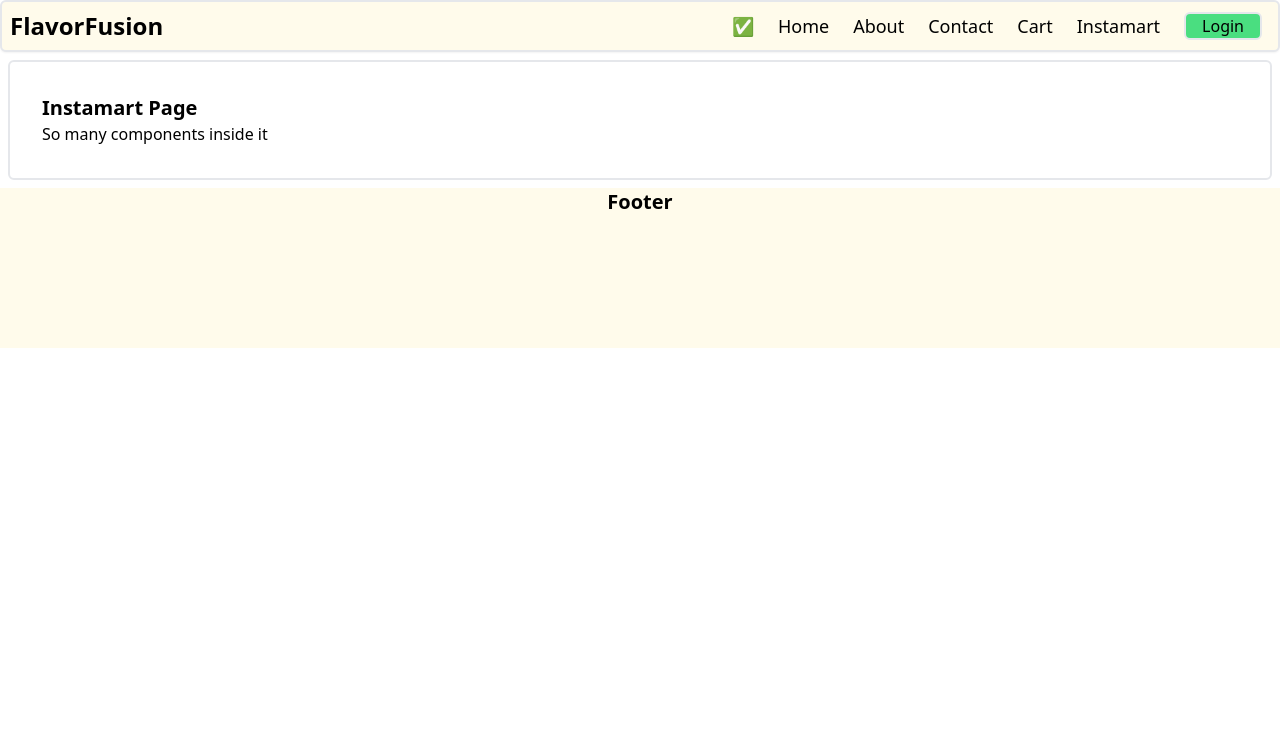
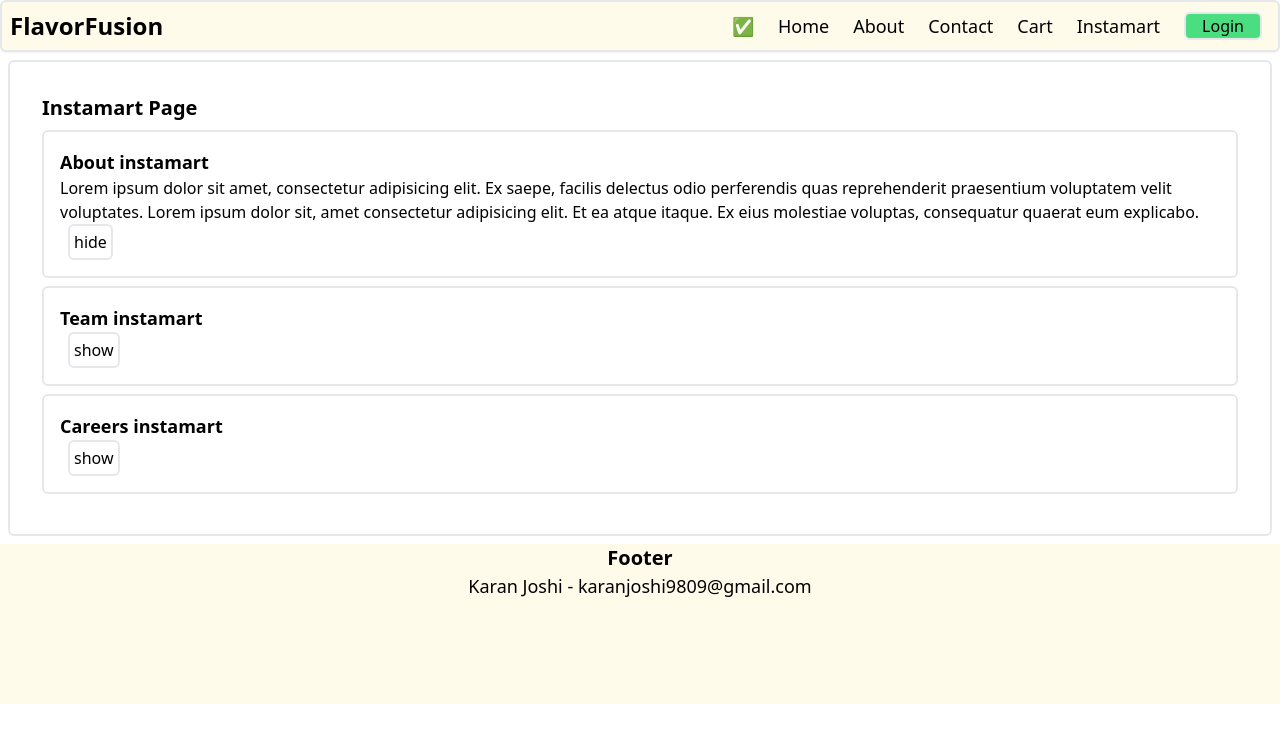
Before and after one commit to Karanjoshi9809/Namaste-React, a React (Vite) app: page /instamart in a window 1280 px wide. Shown: the top 742 px of the page. Built offline with nearby package versions, Linux system fonts and the light colour scheme.

Commit message:
Implemented accordian in Instamart page and learned about context API in React

```diff
--- a/src/App.js
+++ b/src/App.js
@@ -1,13 +1,21 @@
 import Header from './components/Header'
 import Footer from './components/Footer'
 import { Outlet } from 'react-router-dom';
+import { useState } from 'react';
+import UserContext from './utils/UserContext';
 
 function App() {
+    const [user, setUser] = useState({
+        username: "Karan Joshi",
+        email: "karanjoshi9809@gmail.com"
+    })
     return (
         <>
-            <Header />
-            <Outlet />
-            <Footer />
+            <UserContext.Provider value={{user : user}}>
+                <Header />
+                <Outlet />
+                <Footer />
+            </UserContext.Provider>
         </>
     );
 }
--- a/src/components/Footer.js
+++ b/src/components/Footer.js
@@ -1,7 +1,12 @@
+import { useContext } from "react"
+import UserContext from "../utils/UserContext"
+
 const Footer = () => {
+    const { user } = useContext(UserContext)
     return (
         <div id="footer" className="w-full h-[10rem] bg-amber-50 sticky top-0">
             <p className="text-xl font-bold text-center">Footer</p>
+            <p className="text-lg text-center">{user.username} - {user.email}</p>
         </div>
     )
 }
--- a/src/components/Instamart.js
+++ b/src/components/Instamart.js
@@ -1,8 +1,59 @@
+import { useState } from "react"
+
+const Section = ({ title, description, isVisible, component, setIsVisible }) => {
+    return (
+        <div className="border-2 rounded-md p-4 my-2">
+            <h1 className="font-bold text-lg">{title}</h1>
+            {isVisible ?
+                <>
+                    <p>{description}</p>
+                    <button
+                        className="border-2 p-1 mx-2 rounded-md"
+                        onClick={() => setIsVisible("")}
+                    >
+                        hide
+                    </button>
+                </>
+                :
+                <button
+                    className="border-2 p-1 mx-2 rounded-md"
+                    onClick={() => setIsVisible(component)}
+                >
+                    show
+                </button>
+            }
+
+
+        </div>
+    )
+}
+
 function Instamart() {
+    const [visibleSection, setVisibleSection] = useState("about")
     return (
         <div id="instamart" className="border-2 m-2 rounded-md p-8">
             <h1 className="font-bold text-xl">Instamart Page</h1>
-            <h2>So many components inside it</h2>
+            <Section
+                title='About instamart'
+                description='Lorem ipsum dolor sit amet, consectetur adipisicing elit. Ex saepe, facilis delectus odio perferendis quas reprehenderit praesentium voluptatem velit voluptates. Lorem ipsum dolor sit, amet consectetur adipisicing elit. Et ea atque itaque. Ex eius molestiae voluptas, consequatur quaerat eum explicabo.'
+                isVisible={visibleSection === "about"}
+                component="about"
+                setIsVisible={setVisibleSection}
+            />
+            <Section
+                title='Team instamart'
+                description='Lorem ipsum dolor sit amet, consectetur adipisicing elit. Ex saepe, facilis delectus odio perferendis quas reprehenderit praesentium voluptatem velit voluptates. Lorem ipsum dolor sit, amet consectetur adipisicing elit. Et ea atque itaque. Ex eius molestiae voluptas, consequatur quaerat eum explicabo.'
+                isVisible={visibleSection === "team"}
+                component="team"
+                setIsVisible={setVisibleSection}
+            />
+            <Section
+                title='Careers instamart'
+                description='Lorem ipsum dolor sit amet, consectetur adipisicing elit. Ex saepe, facilis delectus odio perferendis quas reprehenderit praesentium voluptatem velit voluptates. Lorem ipsum dolor sit, amet consectetur adipisicing elit. Et ea atque itaque. Ex eius molestiae voluptas, consequatur quaerat eum explicabo.'
+                isVisible={visibleSection === "career"}
+                component="career"
+                setIsVisible={setVisibleSection}
+            />
         </div>
     )
 }
--- a/src/components/RestaurantMenu.js
+++ b/src/components/RestaurantMenu.js
@@ -6,22 +6,46 @@ function RestaurantMenu() {
 
     const { id } = useParams();
 
-    const {restaurant, menuItems} = useRestaurant(id)
+    const { restaurant, menuItems } = useRestaurant(id)
 
     return (
-        <div className="restaurant-menu">
-            <div className="restaurant-summarry">
-                <h1>{`Restaurant : ${id}`}</h1>
-                <img src={IMG_CDN_URL + restaurant?.cloudinaryImageId} />
-                <h2>{restaurant?.name}</h2>
-                <h3>{restaurant?.city}</h3>
-                <h3>{restaurant?.areaName}</h3>
-                <h3>Rating: {restaurant?.avgRating} Stars</h3>
+        <div className="flex flex-col justify-center items-center box-border">
+            <div className="flex flex-col items-center px-4 py-6 w-full bg-gray-900 text-white">
+                <h1 className="text-sm font-bold text-center">{`Restaurant : ${id}`}</h1>
+                <div className="flex gap-12 justify-center items-center">
+                    <div>
+                        <img src={IMG_CDN_URL + restaurant?.cloudinaryImageId} className="my-4 h-60 w-60 rounded-lg" />
+                    </div>
+                    <div>
+                        <h2 className="text-2xl font-extrabold">{restaurant?.name}</h2>
+                        <h3 className="text-lg font-bold">{restaurant?.city}</h3>
+                        <h3 className="text-lg font-bold">Area : {restaurant?.areaName}</h3>
+                        <h3 className="font-bold bg-green-500 pl-2 py-1 w-16 rounded-md">{restaurant?.avgRating} ★</h3>
+                    </div>
+                </div>
             </div>
-            <div className="menu-items">
-                <h2>Menu Items</h2>
+            <div className="my-4 py-4 px-6 flex flex-col border-2 rounded-lg">
+                <h2 className="border-b-2 text-xl font-bold">Menu Items - {menuItems.length} Items</h2>
                 {menuItems?.map((item) => {
-                    return <p key={item?.id}>{item?.name}</p>
+                    // return <p key={item?.id}>{item?.name}</p>
+                    return (
+                        <div
+                            key={item?.id}
+                            className="border-2 my-2 rounded-md p-4 flex justify-between items-center"
+                        >
+                            <div>
+                                <img src={IMG_CDN_URL + item?.imageId} alt="food img" className="w-20 h-20 rounded-md" />
+                            </div>
+                            <div className="mx-4 w-[30rem]">
+                                <p className="font-bold">{item?.name}</p>
+                                <p>Price : {(item?.price) / 100}</p>
+                                <p className="text-base bg-green-400 w-14 pl-1 rounded-md">{item?.ratings?.aggregatedRating?.rating} ★</p>
+                            </div>
+                            <div className="flex">
+                                <button className="rounded-md px-2 bg-cyan-300 hover:bg-cyan-400">+ Add Item</button>
+                            </div>
+                        </div>
+                    )
                 })}
             </div>
         </div>
--- /dev/null
+++ b/src/utils/UserContext.js
@@ -0,0 +1,10 @@
+import { createContext } from "react";
+
+const UserContext = createContext({
+    user: {
+        username: "Dummy Name",
+        email: "dummymail@gmail.com"
+    }
+})
+
+export default UserContext
--- a/src/utils/useRestaurant.js
+++ b/src/utils/useRestaurant.js
@@ -32,6 +32,7 @@ function useRestaurant(id) {
                     uniqueMenuItems.push(item);
                 }
             })
+            console.log(uniqueMenuItems)
             setMenuItems(uniqueMenuItems);
         } catch (error) {
             setMenuItems([]);
```
